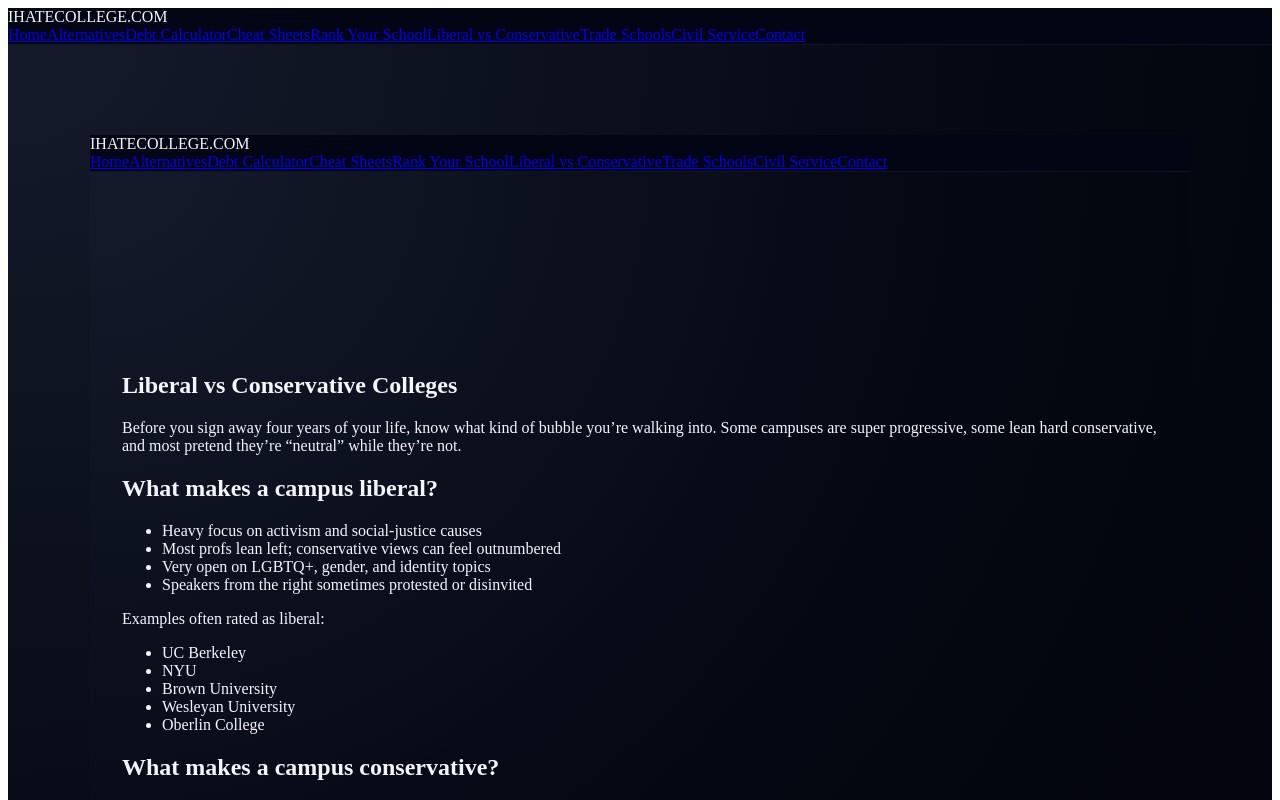
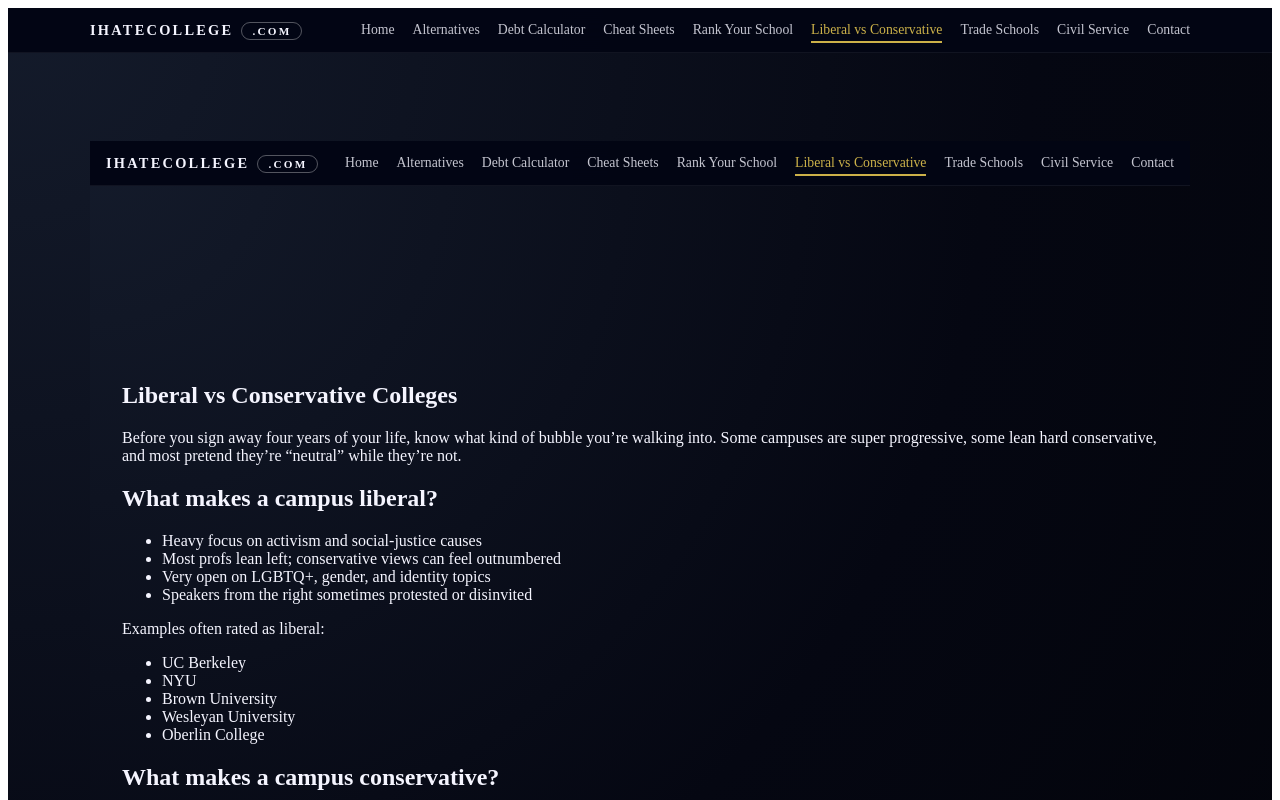
Before and after one commit to placebetsai/Ihatecollege, a Next.js app: page /liberal-vs-conservative in a window 1280 px wide. Shown: the top 800 px of the page. Built offline with nearby package versions, Linux system fonts and the light colour scheme.

Commit message:
Update globals.css

```diff
--- a/styles/globals.css
+++ b/styles/globals.css
@@ -101,3 +101,109 @@
     overflow-x: visible;
   }
 }
+/* ===== IHateCollege layout ===== */
+
+.page-wrapper {
+  min-height: 100vh;
+  background: radial-gradient(circle at top left, #141b2b 0, #050712 55%, #020308 100%);
+  color: #f5f5ff;
+}
+
+.site-header {
+  position: sticky;
+  top: 0;
+  z-index: 50;
+  backdrop-filter: blur(18px);
+  background: rgba(3, 6, 20, 0.97);
+  border-bottom: 1px solid rgba(255, 255, 255, 0.06);
+}
+
+.page-main {
+  max-width: 1100px;
+  margin: 0 auto;
+  padding: 88px 16px 40px;
+}
+
+/* ===== IHateCollege navbar ===== */
+
+.ihc-nav {
+  width: 100%;
+}
+
+.ihc-nav-inner {
+  max-width: 1100px;
+  margin: 0 auto;
+  padding: 12px 16px 10px;
+  display: flex;
+  flex-direction: column;
+  gap: 10px;
+}
+
+.ihc-logo {
+  display: flex;
+  align-items: baseline;
+  gap: 8px;
+  letter-spacing: 0.14em;
+  font-weight: 700;
+}
+
+.ihc-logo-main {
+  font-size: 0.9rem;
+}
+
+.ihc-logo-pill {
+  font-size: 0.7rem;
+  padding: 2px 10px;
+  border-radius: 999px;
+  border: 1px solid rgba(255, 255, 255, 0.32);
+}
+
+/* scrollable nav on mobile */
+.ihc-links {
+  display: flex;
+  gap: 18px;
+  overflow-x: auto;
+  padding-bottom: 4px;
+  scrollbar-width: none;
+}
+
+.ihc-links::-webkit-scrollbar {
+  display: none;
+}
+
+.ihc-link-wrap {
+  text-decoration: none;
+  white-space: nowrap;
+}
+
+.ihc-link {
+  font-size: 0.86rem;
+  color: #f5f5ff;
+  opacity: 0.8;
+  border-bottom: 2px solid transparent;
+  padding-bottom: 4px;
+  transition: color 0.2s ease, opacity 0.2s ease, border-color 0.2s ease;
+}
+
+.ihc-link:hover {
+  opacity: 1;
+}
+
+.ihc-link--active {
+  color: #ffdd57;
+  border-bottom-color: #ffdd57;
+}
+
+/* desktop tweaks */
+@media (min-width: 768px) {
+  .ihc-nav-inner {
+    flex-direction: row;
+    align-items: center;
+    justify-content: space-between;
+  }
+
+  .ihc-links {
+    justify-content: flex-end;
+    overflow-x: visible;
+  }
+}
```
